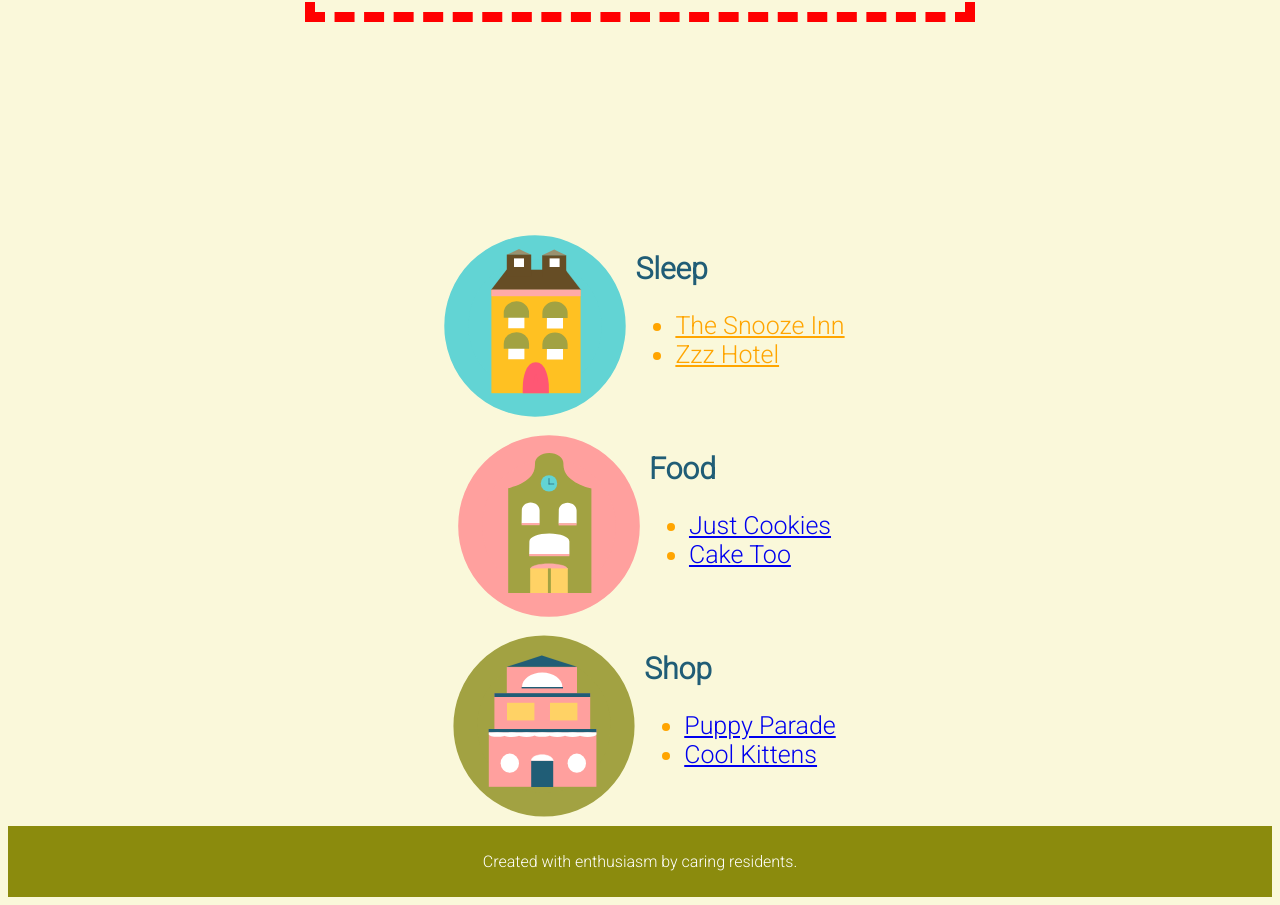
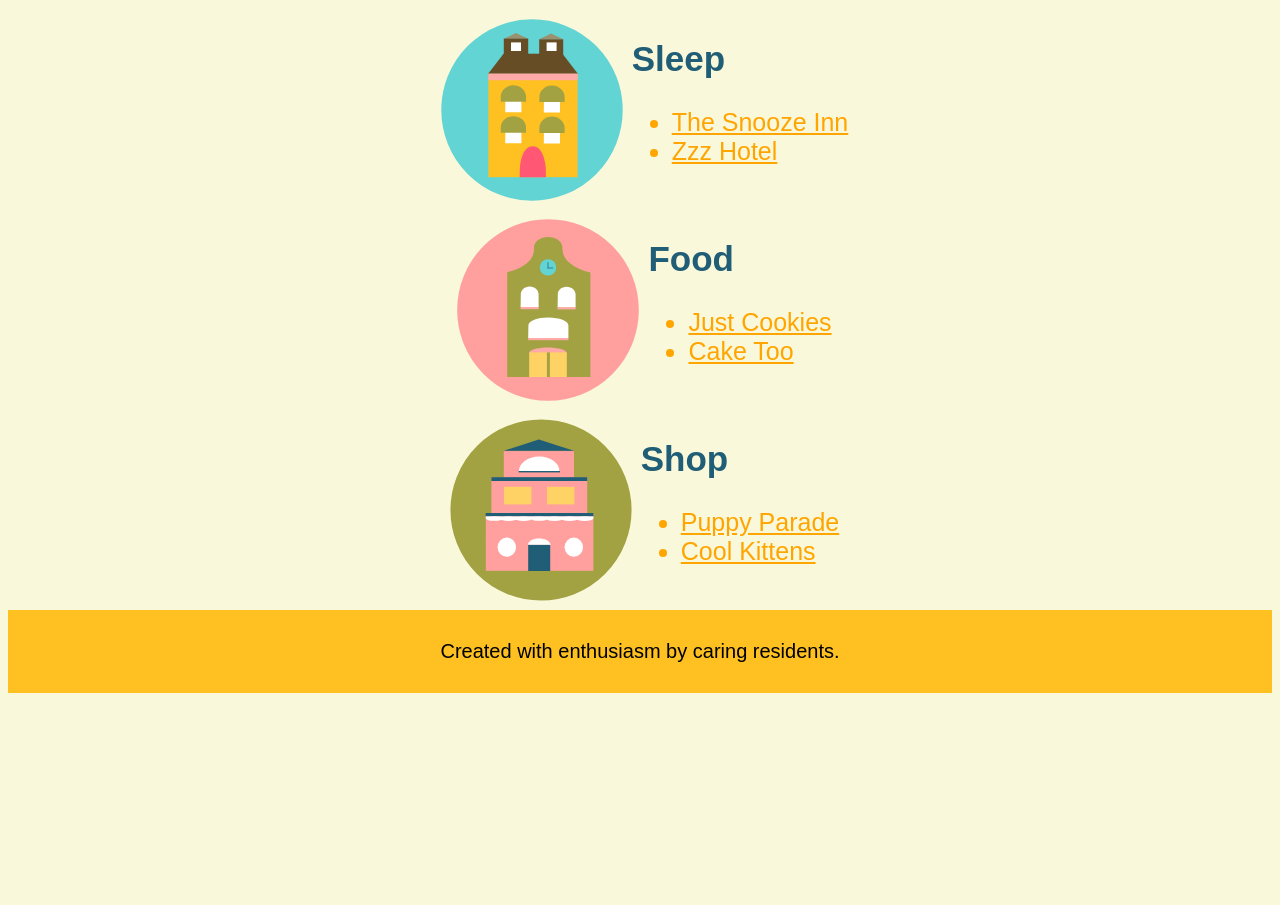
Before and after one commit to ProPengu/TutsTown-, a plain HTML site: page index.html in a window 1280 px wide. Shown: the part 677-1582 px from the top of the page. After the commit the page ends 1378 px from the top, so only its background shows below. Drawn offline with Linux system fonts and the light colour scheme; a web font is replaced by a local one.

Commit message:
Add files via upload

```diff
--- a/index.html
+++ b/index.html
@@ -1,62 +1,73 @@
 <!DOCTYPE html>
-<html>
+<html lang="en">
+
 <head>
-    <title>Tuts Town Neel
-   </title>
-    <link rel= "stylesheet" href="style.css">
+  <title>Tuts Town</title>
+  <link rel="stylesheet" href="style.css">
   <link rel="preconnect" href="https://fonts.googleapis.com">
   <link rel="preconnect" href="https://fonts.gstatic.com" crossorigin>
-    <link href="https://fonts.googleapis.com/css2?family=Alkalami&family=Poppins:ital,wght@0,200;1,200&family=Roboto:ital,wght@0,300;1,100&display=swap" rel="stylesheet">
+  <link href="https://fonts.googleapis.com/css2?family=Gemunu+Libre&display=swap" rel="stylesheet">
+
 </head>
+
 <body>
 
   <header>
     <h1>Welcome To Tuts+ Town</h1>
-      <img id="header-img" src="images/townheader.svg" alt="An illustration of Tuts Town tower." >
+    <img src="images/townheader.svg" alt="An illustration of Tuts Town tower." id="headerimg">
   </header>
 
   <main>
-      <section class="store-section">
-        <img class="main-img" src="images/townsleep.svg" alt="Illustration of a Tuts Town hotel." width="500" height="500" >
+    <section class="storesection">
+      <img src="images/townsleep.svg" alt="Illustration of a Tuts Town hotel." width="500" height="500"
+        class="main-img">
       <div>
         <h2 class="main-heading">Sleep</h2>
-          <ul class="main-text">
-            <li>
-              <a class="main-text" href="#">The Snooze Inn</a>
+        <ul>
+          <li class="main-text">
+            <a href="#" target="_blank" class="main-text">The Snooze Inn</a>
           </li>
-            <li>
-              <a class="main-text" href="#">Zzz Hotel</a>
+
+          <li class="main-text">
+            <a href="#" target="_blank" class="main-text">Zzz Hotel</a>
           </li>
+
         </ul>
       </div>
     </section>
 
-      <section class="store-section">
-        <img class="main-img" src="images/townfood.svg" alt="Illustration of a Tuts Town restaurant." width="500" height="500" />
+    <section class="storesection">
+      <img src="images/townfood.svg" alt="Illustration of a Tuts Town restaurant." width="500" height="500"
+        class="main-img">
       <div>
         <h2 class="main-heading">Food</h2>
-          <ul class="main-text">
-            <li>
-              <a href="#">Just Cookies</a>
+        <ul>
+          <li class="main-text">
+            <a href="#" target="_blank" class="main-text">Just Cookies</a>
           </li>
-            <li>
-              <a href="#">Cake Too</a>
+
+          <li class="main-text">
+            <a href="#" target="_blank" class="main-text">Cake Too</a>
           </li>
+
         </ul>
       </div>
     </section>
 
-      <section class="store-section">
-        <img class="main-img" src="images/townshop.svg" alt="Illustration of a Tuts Town store." width="500" height="500" />
+    <section class="storesection">
+      <img src="images/townshop.svg" alt="Illustration of a Tuts Town store." width="500" height="500" class="main-img">
       <div>
         <h2 class="main-heading">Shop</h2>
-          <ul class="main-text">
-            <li >
-              <a  href="#">Puppy Parade</a>
+        <ul>
+
+          <li class="main-text">
+            <a href="#" target="_blank" class="main-text">Puppy Parade</a>
           </li>
-            <li>
-              <a href="#">Cool Kittens</a>
+
+          <li class="main-text">
+            <a href="#" target="_blank" class="main-text">Cool Kittens</a>
           </li>
+
         </ul>
       </div>
     </section>
@@ -69,4 +80,5 @@
   </footer>
 
 </body>
+
 </html>
--- a/style.css
+++ b/style.css
@@ -1,65 +1,48 @@
-/* universal - tags */
-
-
 body{
-
-	background-color: #faf8da;
-	font-family: 'Alkalami', serif;
-	font-family: 'Poppins', sans-serif;
-	font-family: 'Roboto', sans-serif;
+background-color: #faf8da;
+font-family: 'Gemunu Libre', sans-serif;
 }
 
-/* header styling start */
+footer{
+background-color:#ffc122;
+text-align:center;
+color:black;
+padding:10px;
+font-size:20px;
+}
+
 header{
-	text-align: center;
+text-align: center;
+
 }
 
 h1{
-	color: #205d76;
-	font-size: 70px;
+    color: #205d76;
+    font-size:70px;
 }
 
-#header-img{
-	width: 650px;
-	border: 10px dashed red;
-	margin:200px ;
+#headerimg{
+   width:950px;
+    border:3px dotted #ffc122;
+   margin:30px;
 }
 
-
-/* header styling end */
-
-
-/* main styling start */
-.store-section{
-	display:flex;
-	justify-content: center;
-}
 .main-img{
-	height: 200px;
-	width: 200px;
+    height:200px;
+    width:200px;
 }
 
 .main-heading{
-	color: #205d76;
-	font-size: 30px;
+    color:#205d76;
+    font-size:35px;
 }
 
 .main-text{
-	color: orange;
-	font-size: 25px;
-}
-/*main styling end*/
-
-
-
-/* footer styling start */
-
-footer{
-	background-color: rgb(139, 139, 13);
-	color: white;
-	text-align: center;
-	padding: 10px;
+color:orange;
+font-size:25px;
 }
 
-
-/* footer styling end */
+.storesection{
+display:flex;
+justify-content:center;
+}
```
Lines whose indentation alone changed are shown as unchanged.
